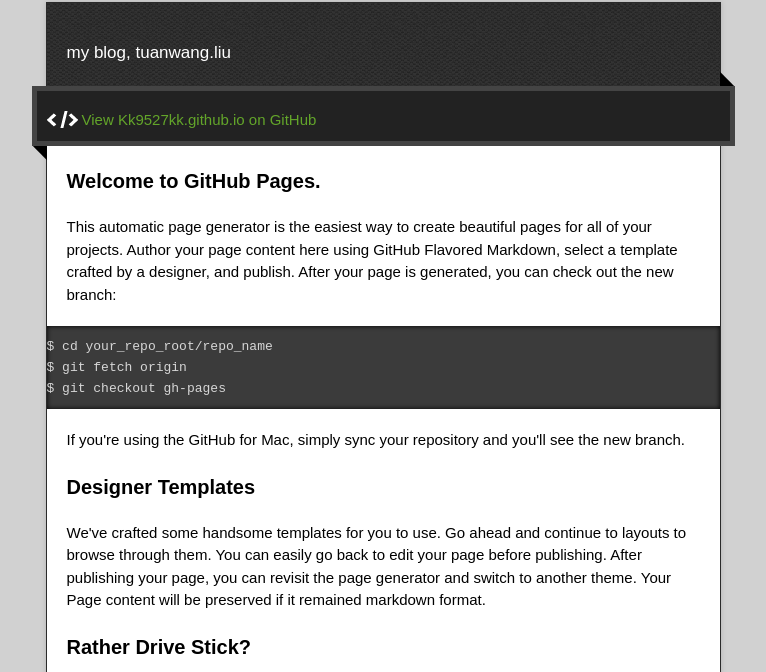
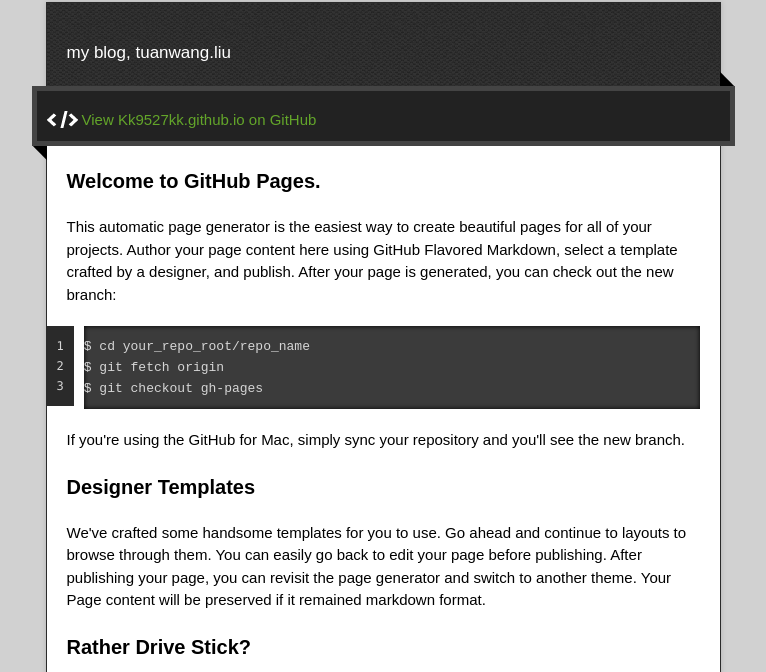
Before and after one commit to kk9527kk/kk9527kk.github.io, a plain HTML site: page index.html in a window 1280 px wide. Shown: the part 128-800 px from the top of the page, without its empty margins (257-1023 px from the left). Drawn offline with Linux system fonts and the light colour scheme.

Commit message:
1.lost the js file

```diff
--- a/index.html
+++ b/index.html
@@ -8,7 +8,7 @@
 
   <link rel="stylesheet" href="stylesheets/stylesheet.css" media="screen">
   <link rel="stylesheet" href="stylesheets/pygment_trac.css">
-  <script type="text/javascript" src="javascripts/jquery"></script>
+  <script type="text/javascript" src="javascripts/jquery/jquery.min.js"></script>
   <script type="text/javascript" src="javascripts/script.js"></script>
 
   <title>Just Do IT</title>
```
